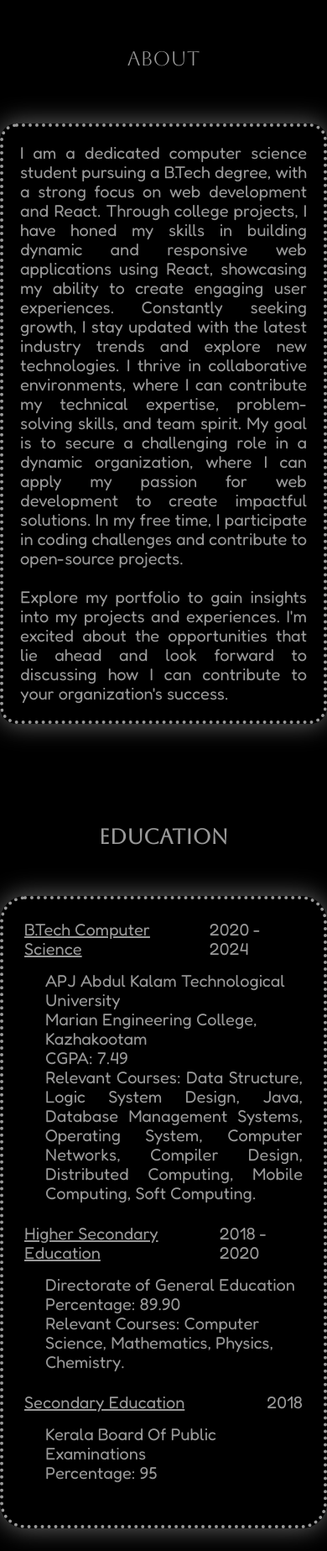
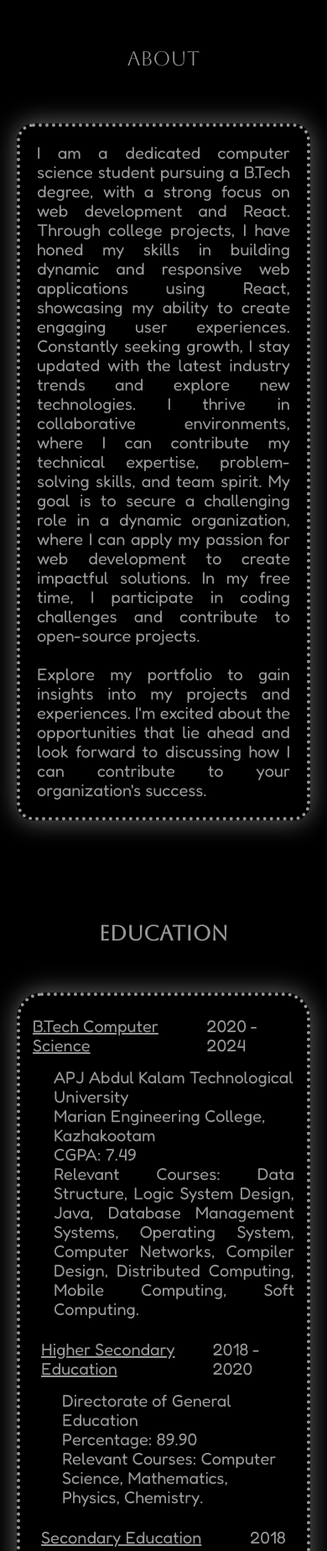
Before and after one commit to sajansaji/portfolio-me, a React (Vite) app: page / in a window 390 px wide. Shown: the part 812-2659 px from the top of the page at 84% size. Built offline with nearby package versions, Linux system fonts and the light colour scheme.

Commit message:
mobile almost

```diff
--- a/src/pages/home/About.jsx
+++ b/src/pages/home/About.jsx
@@ -9,7 +9,7 @@ const About = () => {
       <h1 className="font-name text-center " style={{ color: '#999', fontSize: 'larger', paddingTop: '60px', paddingBottom: '10px' }}>
         About
       </h1>
-      <p className="font-fre shad sm:ml-48 sm:mr-48 " style={{
+      <p className="font-fre shad sm:ml-48 sm:mr-48 mx-4 " style={{
         color: '#999',
         textAlign: 'justify',
         paddingLeft: '20px',
--- a/src/pages/home/Education.jsx
+++ b/src/pages/home/Education.jsx
@@ -7,9 +7,9 @@ const Education = () => {
             <h1 className="font-bold text-xl text-[#999] text-center pb-10 font-name">
                 Education
             </h1>
-            <div className="border-dotted shad font-fre border-4 border-[#999] rounded-3xl lg:mx-48 pb-10  sm:m-2" >
+            <div className="border-dotted mx-4 shad font-fre border-4 border-[#999] rounded-3xl lg:mx-48 pb-10  sm:m-2" >
                 {/* <!-- B.Tech --> */}
-                <div className="text-[#999] justify-between pl-5 pt-5 pr-5 ">
+                <div className="text-[#999] justify-between px-3 pt-5  ">
                     <div className='flex justify-between pb-3'>
                         <h3 className="underline">B.Tech Computer Science</h3>
                         <span>2020 - 2024</span>
@@ -28,7 +28,7 @@ const Education = () => {
                 {/* <!-- Higher Secondary Education --> */}
                 <div className="text-[#999] justify-between pl-5 pt-5 pr-5">
                     <div className='flex justify-between pb-3'>
-                        <h3 className="underline">Higher Secondary Education</h3>
+                        <h3 className="underline ">Higher Secondary Education</h3>
                         <span>2018 - 2020</span>
                     </div>
 
--- a/src/pages/home/Projects.jsx
+++ b/src/pages/home/Projects.jsx
@@ -5,11 +5,11 @@ const Projects = () => {
         <section id="project" className="pt-24 font-fre">
             <h1 className="font-bold text-center text-[#999] text-lg font-name">Project</h1>
             {/* <!-- Project 1 --> */}
-            <div className='border-dotted shad border-4 border-[#999] rounded-3xl lg:mx-48 pb-10 mt-10  text-justify'>
-            <h3 className="mt-6 mb-2 text-[#999] text-lg pl-12 ">
+            <div className='border-dotted mx-4 shad border-4 border-[#999] rounded-3xl lg:mx-48 pb-10 mt-10  text-justify'>
+            <h3 className="mt-6 mb-2 text-[#999] text-lg lg:px-12 px-4 ">
                 <u>Concisely</u>
             </h3>
-            <div className="text-[#999] px-16   ">
+            <div className="text-[#999] lg:px-16 px-7  ">
                 <ul className="list-disc">
                     <li className="pb-2">Developed a responsive web application using Python and Node.js serving a custom API with React as the frontend.</li>
                     <li className="pb-2">Optical Character Recognition (OCR) is successfully implemented to read text from images for summarization.</li>
@@ -17,10 +17,10 @@ const Projects = () => {
                 </ul>
             </div>
             {/* <!-- Project 2 --> */}
-            <h3 className="mt-6 mb-2 text-[#999] text-lg pl-12">
+            <h3 className="mt-6 mb-2 text-[#999] text-lg lg:px-12 px-7">
                 <u>VisionX</u>
             </h3>
-            <div className="text-[#999] px-16">
+            <div className="text-[#999] lg:px-16 px-7">
                 <ul className="list-disc">
                     <li className="pb-2">Visitor management system that has OCR integrated for ease of visitor check-in.</li>
                     <li className="pb-2">The admin can securely access the system by authenticating with their assigned username and password.</li>
```
